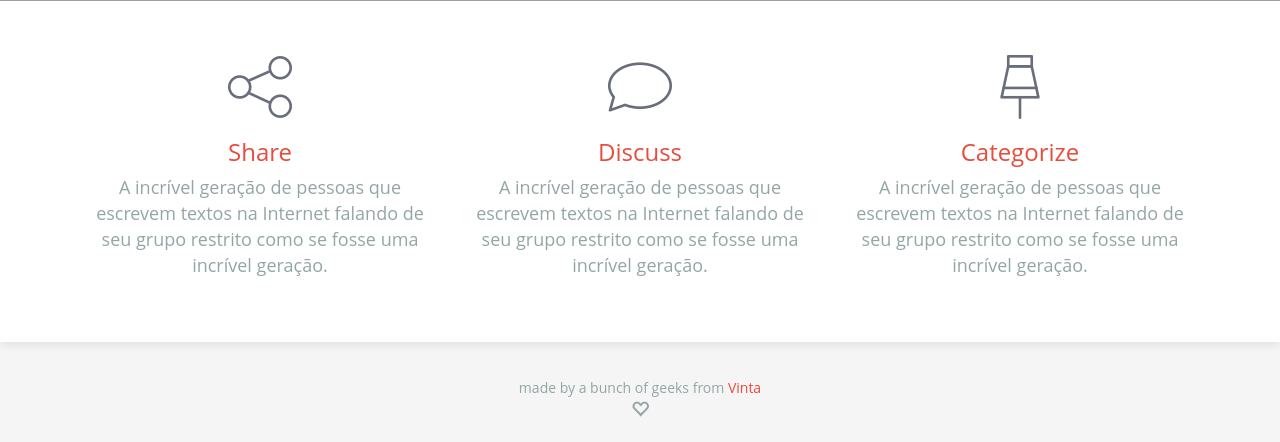
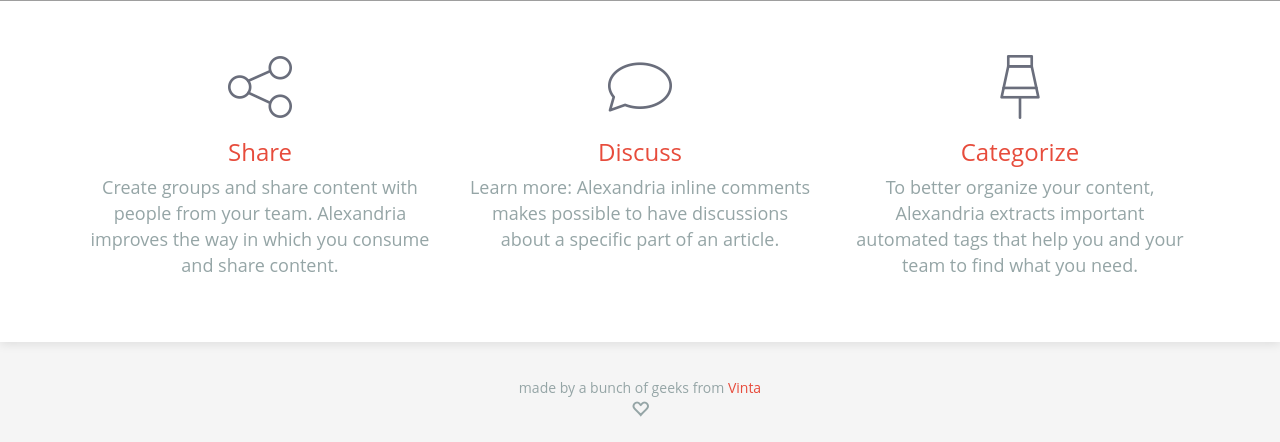
Before and after one commit to vintasoftware/hackathon, a Django app: template core/templates/landing_page.html in a window 1280 px wide. Shown: the part 569-1011 px from the top of the page. Run offline with Django 3.2, Linux system fonts and the light colour scheme; the template is opened without the code that fills it, so the values that code supplies are empty; some libraries are stand-ins or nearby versions.

Commit message:
Changed frontend

```diff
--- a/core/templates/landing_page.html
+++ b/core/templates/landing_page.html
@@ -19,17 +19,17 @@
     <div class="feature col-md-4">
       <img src="{% static 'images/share.png' %}" alt="Share">
     	<h3>Share</h3>
-    	<p>A incrível geração de pessoas que escrevem textos na Internet falando de seu grupo restrito como se fosse uma incrível geração.</p>
+    	<p>Create groups and share content with people from your team. Alexandria improves the way in which you consume and share content.</p>
     </div>
     <div class="feature col-md-4">
       <img src="{% static 'images/discuss.png' %}">
     	<h3>Discuss</h3>
-    	<p>A incrível geração de pessoas que escrevem textos na Internet falando de seu grupo restrito como se fosse uma incrível geração.</p>
+    	<p>Learn more: Alexandria inline comments makes possible to have discussions about a specific part of an article.</p>
     </div>
     <div class="feature col-md-4">
       <img src="{% static 'images/categorize.png' %}">
 		  <h3>Categorize</h3>
-    	<p>A incrível geração de pessoas que escrevem textos na Internet falando de seu grupo restrito como se fosse uma incrível geração.</p>
+    	<p>To better organize your content, Alexandria extracts important automated tags that help you and your team to find what you need.</p>
 	 </div>
   </div>
 </section>
```
